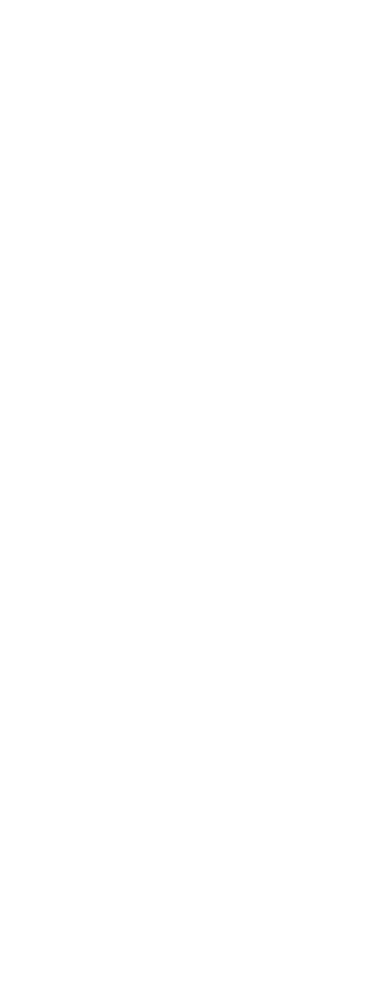
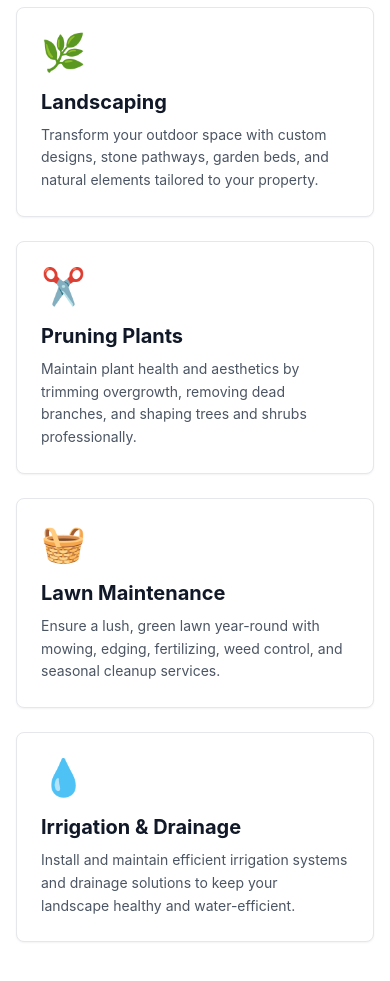
Before and after one commit to Neaz-mq/green-nest, a React (Vite) app: page / in a window 390 px wide. Shown: the part 1140-2121 px from the top of the page. Before the commit the page ends 1568 px from the top, so only its background shows below. Built offline with nearby package versions, Linux system fonts and the light colour scheme.

Commit message:
Landscaping section done with responsiveness

```diff
--- a/src/App.jsx
+++ b/src/App.jsx
@@ -4,6 +4,7 @@ import Navbar from "./components/Navbar";
 import Footer from "./components/Footer";
 import Top from "./components/Top";
 import Hero from "./components/Hero";
+import Landscaping from "./components/Landscaping";
 
 export default function App() {
   const [loading, setLoading] = useState(true);
@@ -18,6 +19,7 @@ export default function App() {
           <main>
             {/* Sections will go here (Hero, About, Services, etc.) */}
             <Hero />
+            <Landscaping />
           </main>
           <Footer />
         </div>
--- /dev/null
+++ b/src/components/Landscaping.jsx
@@ -0,0 +1,49 @@
+const services = [
+    {
+        icon: "🌿",
+        title: "Landscaping",
+        description: "Transform your outdoor space with custom designs, stone pathways, garden beds, and natural elements tailored to your property."
+    },
+    {
+        icon: "✂️",
+        title: "Pruning Plants",
+        description: "Maintain plant health and aesthetics by trimming overgrowth, removing dead branches, and shaping trees and shrubs professionally."
+    },
+    {
+        icon: "🧺",
+        title: "Lawn Maintenance",
+        description: "Ensure a lush, green lawn year-round with mowing, edging, fertilizing, weed control, and seasonal cleanup services."
+    },
+    {
+        icon: "💧",
+        title: "Irrigation & Drainage",
+        description: "Install and maintain efficient irrigation systems and drainage solutions to keep your landscape healthy and water-efficient."
+    }
+];
+
+const Landscaping = () => {
+    return (
+        <div className="py-16 px-4 sm:px-6 lg:px-8 bg-white">
+            <div className="max-w-7xl mx-auto">
+                <div className="grid grid-cols-1 md:grid-cols-2 lg:grid-cols-4 gap-6">
+                    {services.map((service, index) => (
+                        <div
+                            key={index}
+                            className="bg-white border rounded-lg p-6 shadow-sm hover:shadow-md transition-shadow"
+                        >
+                            <div className="text-green-600 text-4xl mb-4">{service.icon}</div>
+                            <h3 className="text-xl font-bold text-gray-900 mb-2">
+                                {service.title}
+                            </h3>
+                            <p className="text-gray-600 text-sm leading-relaxed">
+                                {service.description}
+                            </p>
+                        </div>
+                    ))}
+                </div>
+            </div>
+        </div>
+    );
+};
+
+export default Landscaping;
```
